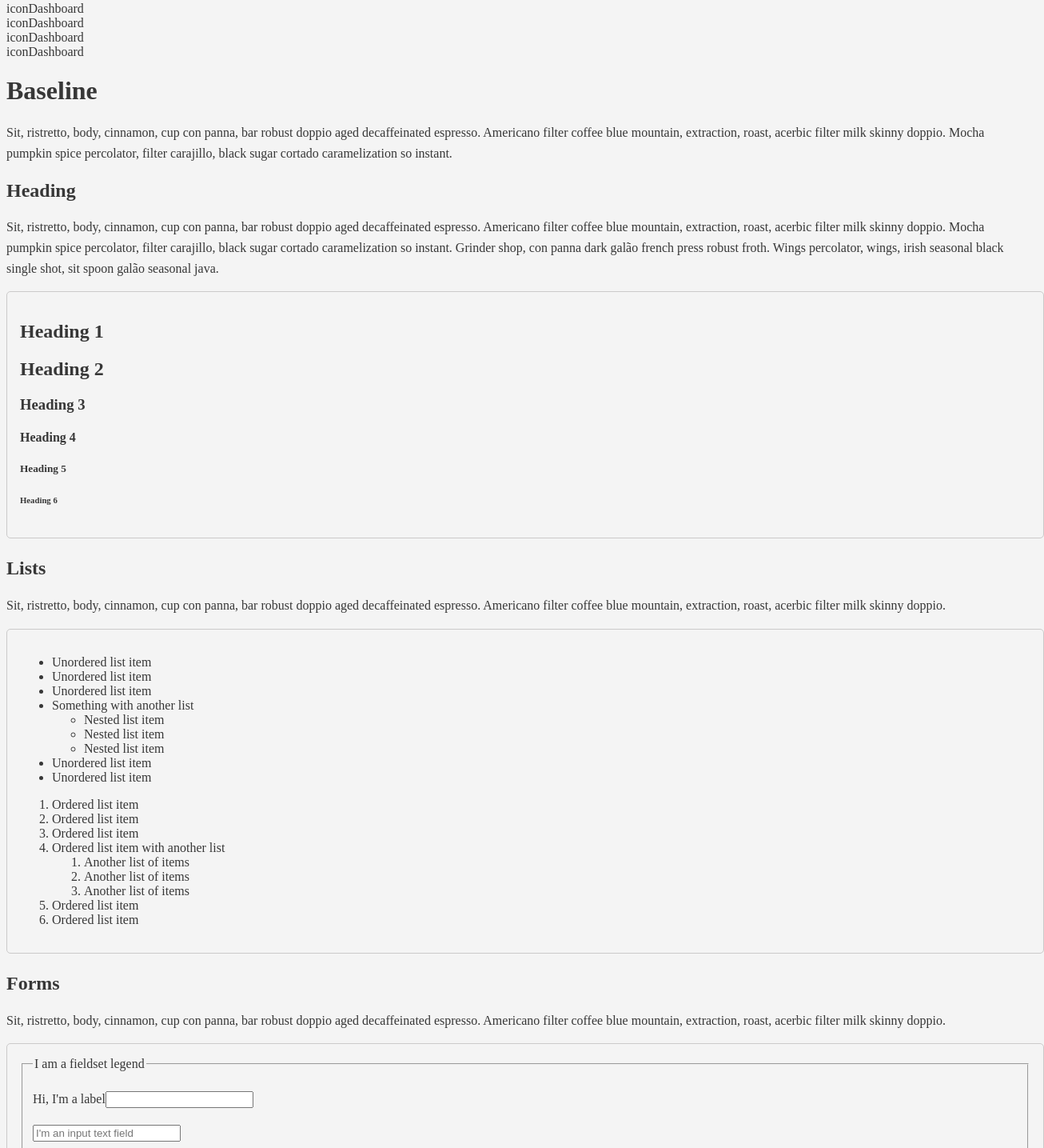
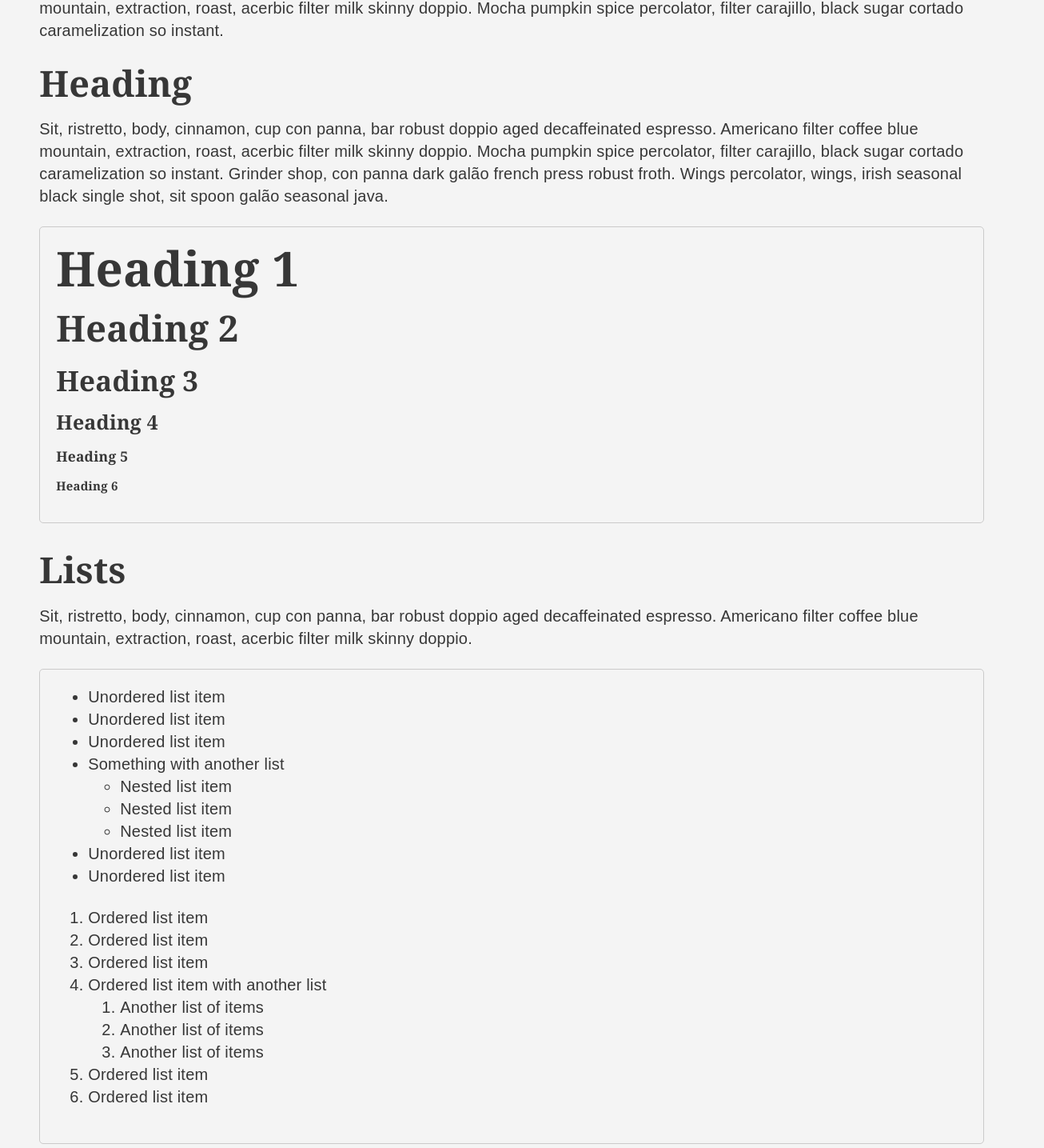
Before and after one commit to dreamistlabs/andromeda, a React (Create React App) app: page / in a window 1280 px wide. Shown: the part 110-1545 px from the top of the page at 80% size, 1306 px wide, since content can reach past the window. Built offline with nearby package versions, Linux system fonts and the light colour scheme.

Commit message:
Update baseline styles

```diff
--- a/public/assets/stylesheets/andromeda.css
+++ b/public/assets/stylesheets/andromeda.css
@@ -416,10 +416,11 @@ html {
   font-size: 16px; }
 
 body {
-  font-family: "Open Sans", Arial, sans-serif;
+  font-family: "Arial", sans-serif;
   font-size: 1rem;
   font-weight: 400;
-  line-height: 1.2; }
+  line-height: 1.4;
+  letter-spacing: 0.01rem; }
 
 /**
  * Headings
@@ -427,40 +428,86 @@ body {
 h1, h2, h3, h4, h5, h6 {
   margin-top: 0;
   margin-bottom: 15px;
-  font-family: "Karla", sans-serif;
-  font-weight: 300; }
+  font-family: "Georgia", serif;
+  font-weight: 700; }
 
 h1 {
-  font-size: 2.875rem; }
+  font-size: 2rem;
+  line-height: 1.25em; }
 
 h2 {
-  font-size: 2.25rem; }
+  font-size: 1.625rem;
+  line-height: 1.15384615em; }
 
 h3 {
-  font-size: 1.75rem; }
+  font-size: 1.375rem;
+  line-height: 1.3636em; }
 
 h4 {
-  font-size: 1.375rem; }
+  font-size: 1.125rem;
+  line-height: 1.111em; }
 
 h5 {
-  font-size: 1.125rem; }
+  font-size: 0.875rem; }
 
 h6 {
-  font-size: 1rem; }
+  font-size: 0.75rem; }
+
+@media (min-width: 900px) {
+  html {
+    font-size: 18px; }
+  h1 {
+    font-size: 2.25rem;
+    line-height: 1.05em; }
+  h2 {
+    font-size: 2rem;
+    line-height: 1.25em; }
+  h3 {
+    font-size: 1.5rem;
+    line-height: 1.25em; }
+  h4 {
+    font-size: 1.125rem;
+    line-height: 1.222em; }
+  h5 {
+    font-size: 0.875rem; }
+  h6 {
+    font-size: 0.75rem; } }
+
+@media (min-width: 1200px) {
+  html {
+    font-size: 20px; }
+  h1 {
+    font-size: 3rem;
+    line-height: 1.05em; }
+  h2 {
+    font-size: 2.25rem;
+    line-height: 1.25em; }
+  h3 {
+    font-size: 1.75rem;
+    line-height: 1.25em; }
+  h4 {
+    font-size: 1.25rem;
+    line-height: 1.222em; }
+  h5 {
+    font-size: 0.875rem; }
+  h6 {
+    font-size: 0.75rem; } }
 
 /**
  * Paragraphs
  */
 p {
   margin-top: 0;
-  margin-bottom: 1.5rem; }
+  margin-bottom: 24px; }
+  p + p {
+    margin-bottom: 15px; }
 
 /**
  * Lists
  */
 ul, ol {
   margin-top: 0;
-  margin-bottom: 1.5rem; }
+  margin-bottom: 24px; }
 
 li > ul,
 li > ol {
@@ -470,14 +517,14 @@ li > ol {
  * Definitions
  */
 dl {
-  margin-bottom: 1.5rem; }
+  margin-bottom: 24px; }
 
 dt {
-  font-weight: 600; }
+  font-weight: 700; }
 
 dd {
   margin-left: 15px;
-  margin-bottom: 0.75rem; }
+  margin-bottom: 12px; }
 
 /**
  * Forms
@@ -489,8 +536,8 @@ input {
   display: inline-block; }
 
 legend {
-  font-size: 1.375rem;
-  font-weight: 600; }
+  font-size: 1.25rem;
+  font-weight: 700; }
 
 fieldset {
   margin: 0;
@@ -512,7 +559,7 @@ th, td {
   text-align: left; }
 
 caption {
-  padding: 0.75rem 0.25rem;
+  padding: 0.25rem;
   color: #7d7d7d;
   text-align: left;
   caption-side: bottom; }
@@ -537,7 +584,7 @@ address {
   font-style: normal; }
 
 hr {
-  margin: 0.75rem 0;
+  margin: 15px 0;
   border: 1px solid #AFAFAF; }
 
 /**********************************
@@ -1337,10 +1384,10 @@ hr {
   background-color: transparent;
   border: 1px solid #050505;
   border-radius: 0;
-  font-family: "Open Sans", Arial, sans-serif;
+  font-family: "Arial", sans-serif;
   font-size: 1em;
   color: #050505;
-  line-height: 1.2;
+  line-height: 1.4;
   text-decoration: none;
   vertical-align: middle;
   cursor: pointer;
--- a/public/assets/stylesheets/docs.css
+++ b/public/assets/stylesheets/docs.css
@@ -19,10 +19,7 @@ body {
   background-color: #F4F4F4;
   color: #373737; }
 
-p {
-  line-height: 1.6; }
-
-.docs.card {
+.docs__card {
   padding: 1rem;
   width: 100%;
   overflow-x: scroll;
--- a/public/index.html
+++ b/public/index.html
@@ -9,7 +9,7 @@
 
     <link href="https://fonts.googleapis.com/css?family=Karla:300,400|Open+Sans:400,600" rel="stylesheet">
     <link rel="stylesheet" href="%PUBLIC_URL%/assets/stylesheets/docs.css">
-    <!-- <link rel="stylesheet" href="%PUBLIC_URL%/assets/stylesheets/andromeda.css"> -->
+    <link rel="stylesheet" href="%PUBLIC_URL%/assets/stylesheets/andromeda.css">
     <link rel="shortcut icon" href="%PUBLIC_URL%/favicon.ico">
     <!--
       Notice the use of %PUBLIC_URL% in the tags above.
--- a/src/components/App.jsx
+++ b/src/components/App.jsx
@@ -111,17 +111,17 @@ class App extends Component {
             </ul>
           </nav>
         </div>*/}
-        <div className="container">
+        {/*<div className="container">
           <div className="row">
             <div className="col-lg-12">
             <p> sometihng</p>
             </div>
-          </div>
+          </div>*/}
 
           {/*<Dashboard component="Cards" />*/}
           {/*<Dashboard component="Buttons" />*/}
 
-          <div className="tileset">
+          {/*<div className="tileset">
             <div className="tileset__tile">
               <span>icon</span>
               <span>Dashboard</span>
@@ -151,7 +151,7 @@ class App extends Component {
               <span>Dashboard</span>
             </div>
           </div>
-        </div>
+        </div>*/}
 
 
         {/*<TempButtonCode />*/}
--- a/src/pages/ExampleCard/ExampleCard.jsx
+++ b/src/pages/ExampleCard/ExampleCard.jsx
@@ -37,7 +37,7 @@ export default class ExampleCard extends Component {
 
   render() {
     return (
-      <div className="docs card">
+      <div className="docs__card">
         {this.renderExample()}
       </div>
     );
--- a/src/scss/andromeda.scss
+++ b/src/scss/andromeda.scss
@@ -21,9 +21,6 @@ $base-line-height:      1.2;
 $heading-font-family:   $karla-font-family;
 $heading-font-weight:   $light-weight;
 
-// these should be removed
-$small-font-size:       0.75rem;
-$big-font-size:         1.375rem;
 
 $mobile-font-size:      16px;
 $tablet-font-size:      18px;
--- a/src/scss/base/_baseline.scss
+++ b/src/scss/base/_baseline.scss
@@ -5,40 +5,28 @@ $karla-font-family:       'Karla', sans-serif;
 $open-sans-font-family:   'Open Sans', Arial, sans-serif;
 $monospace-font-family:   monospace;
 
-$light-weight:          300;
+$default-font-size:     $mobile-font-size;
 $normal-weight:         400;
-$bold-weight:           600;
+$bold-weight:           700;
 
-$base-font-family:      $open-sans-font-family;
+$base-font-family:      'Arial', sans-serif;
 $base-font-size:        1rem;
 $base-font-weight:      $normal-weight;
-$base-line-height:      1.2;
+$base-line-height:      1.4;
 
-$heading-font-family:   $karla-font-family;
-$heading-font-weight:   $light-weight;
-
-// these should be removed
-$small-font-size:       0.75rem;
-$big-font-size:         1.375rem;
+$heading-font-family:   'Georgia', serif;
+$heading-font-weight:   $bold-weight;
 
 $mobile-font-size:      16px;
 $tablet-font-size:      18px;
 $desktop-font-size:     20px;
 $big-desktop-font-size: 22px;
 
-$default-padding-sm:      0.75rem;
-$default-padding:         15px;
-$default-padding-lg:      1.5rem;
+$default-padding:       15px;
+$default-padding-lg:    $default-padding * 1.6;
 
-$default-margin-sm:     0.75rem;
 $default-margin:        15px;
-$default-margin-lg:     1.5rem;
-
-$default-font-size:      16px;
-
-$light-weight:          300;
-$normal-weight:         400;
-$bold-weight:           600;
+$default-margin-lg:     $default-margin * 1.6;
 
 $gray-color-lighter:    #AFAFAF;
 $gray-color:            #969696;
@@ -61,6 +49,7 @@ body {
   font-size:   $base-font-size;
   font-weight: $base-font-weight;
   line-height: $base-line-height;
+  letter-spacing: 0.01rem;
 }
 /**
  * Headings
@@ -71,23 +60,84 @@ h1, h2, h3, h4, h5, h6 {
   font-family:      $heading-font-family;
   font-weight:      $heading-font-weight;
 }
+
 h1 {
-  font-size: 2.875rem;
+  font-size: 2rem;
+  line-height: 1.25em;
 }
 h2 {
-  font-size: 2.25rem;
+  font-size: 1.625rem;
+  line-height: 1.15384615em;
 }
 h3 {
-  font-size: 1.75rem;
+  font-size: 1.375rem;
+  line-height: 1.3636em;
 }
 h4 {
-  font-size: 1.375rem;
+  font-size: 1.125rem;
+  line-height: 1.111em;
 }
 h5 {
-  font-size: 1.125rem;
+  font-size: 0.875rem;
 }
 h6 {
-  font-size: 1rem;
+  font-size: 0.75rem;
+}
+
+@media (min-width: $tablet-breakpoint) {
+  html {
+    font-size: $tablet-font-size;
+  }
+  h1 {
+    font-size: 2.25rem;
+    line-height: 1.05em;
+  }
+  h2 {
+    font-size: 2rem;
+    line-height: 1.25em;
+  }
+  h3 {
+    font-size: 1.5rem;
+    line-height: 1.25em;
+  }
+  h4 {
+    font-size: 1.125rem;
+    line-height: 1.222em;
+  }
+  h5 {
+    font-size: 0.875rem;
+  }
+  h6 {
+    font-size: 0.75rem;
+  }
+}
+
+@media (min-width: $desktop-breakpoint) {
+  html {
+    font-size: $desktop-font-size;
+  }
+  h1 {
+    font-size: 3rem;
+    line-height: 1.05em;
+  }
+  h2 {
+    font-size: 2.25rem;
+    line-height: 1.25em;
+  }
+  h3 {
+    font-size: 1.75rem;
+    line-height: 1.25em;
+  }
+  h4 {
+    font-size: 1.25rem;
+    line-height: 1.222em;
+  }
+  h5 {
+    font-size: 0.875rem;
+  }
+  h6 {
+    font-size: 0.75rem;
+  }
 }
 
 /**
@@ -97,6 +147,10 @@ h6 {
 p {
   margin-top: 0;
   margin-bottom: $default-margin-lg;
+
+  + p {
+    margin-bottom: $default-margin;
+  }
 }
 
 /**
@@ -126,7 +180,7 @@ dt {
 
 dd {
   margin-left: $default-margin;
-  margin-bottom: $default-margin-sm;
+  margin-bottom: $default-margin * 0.8;
 }
 
 /**
@@ -141,7 +195,7 @@ input {
 }
 
 legend {
-  font-size: $big-font-size;
+  font-size: $base-font-size * 1.25;
   font-weight: $bold-weight;
 }
 
@@ -170,7 +224,7 @@ th, td {
 }
 
 caption {
-  padding: $default-padding-sm 0.25rem;
+  padding: 0.25rem;
   color: $gray-color-darker;
   text-align: left;
   caption-side: bottom;
@@ -201,6 +255,6 @@ address {
 }
 
 hr {
-  margin: $default-margin-sm 0;
+  margin: $default-margin 0;
   border: 1px solid $gray-color-lighter;
 }
--- a/src/scss/docs.scss
+++ b/src/scss/docs.scss
@@ -30,9 +30,9 @@ body {
   color: $docs-text-color;
 }
 
-p {
-  line-height: $docs-base-line-height;
-}
+// p {
+//   line-height: $docs-base-line-height;
+// }
 
 @import 'docs/containers';
 @import 'docs/examples';
--- a/src/scss/docs/_examples.scss
+++ b/src/scss/docs/_examples.scss
@@ -1,4 +1,4 @@
-.docs.card {
+.docs__card {
   padding: 1rem;
   width: 100%;
   overflow-x: scroll;
```
